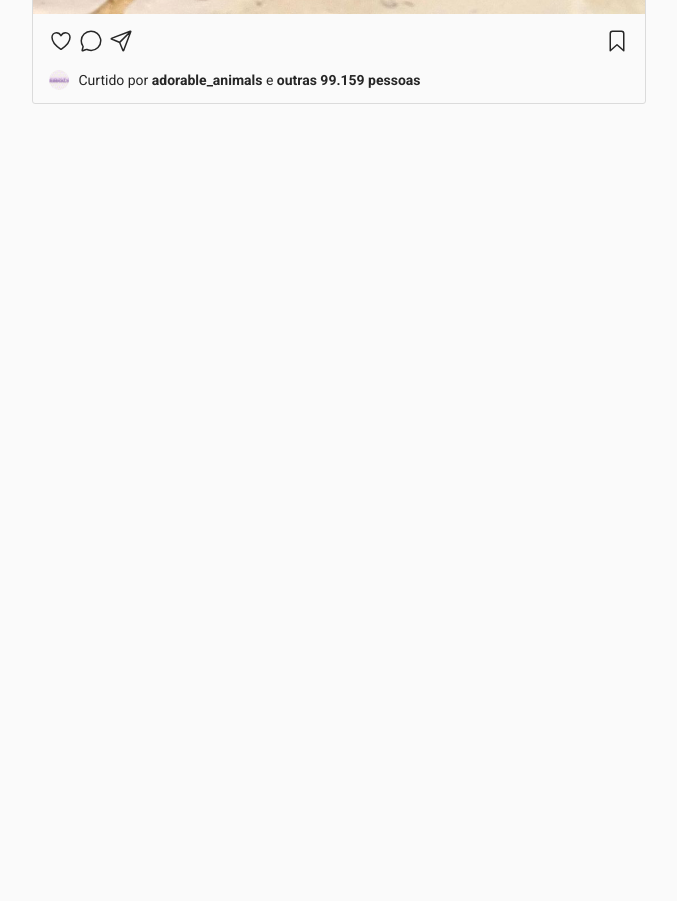
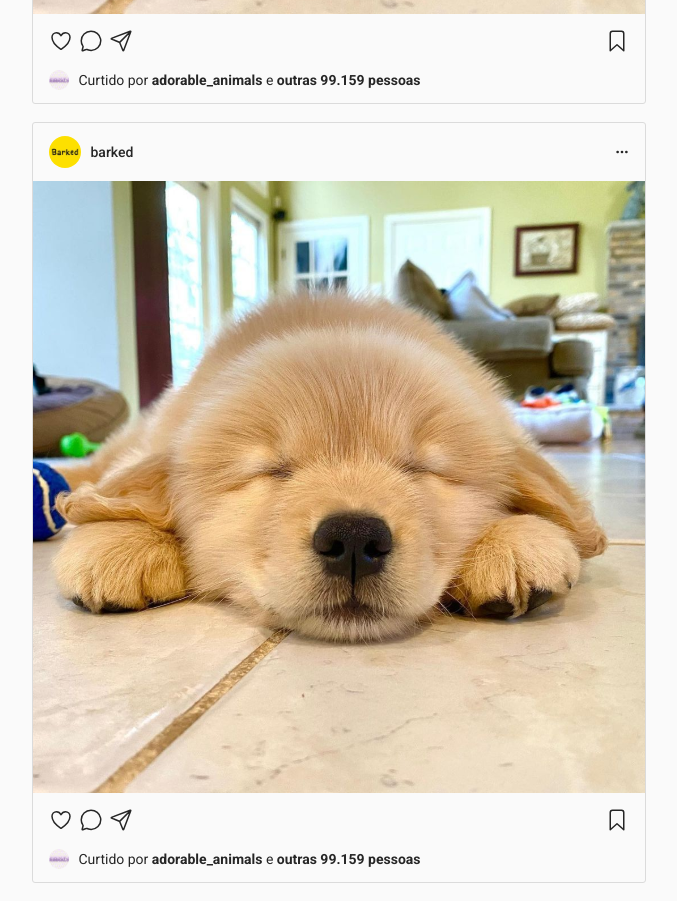
Before and after one commit to natybrum97/Instagram-React, a JavaScript app: page / in a window 1280 px wide. Shown: the part 1660-2561 px from the top of the page, without its empty margins (141-818 px from the left). Before the commit the page ends 1782 px from the top, so only its background shows below. Built offline with nearby package versions, Linux system fonts and the light colour scheme.

Commit message:
Versão com map e data-tests

```diff
--- a/src/components/Post.js
+++ b/src/components/Post.js
@@ -1,11 +1,11 @@
 export default function Post(props) {
     console.log(props);
     return (
-        <div class="post">
+        <div data-test="post" class="post">
             <div class="topo">
                 <div class="usuario">
-                    <img src={props.src1} alt={props.alt1} />
-                    {props.usuario}
+                    <img src={props.src1atributo} alt={props.alt1atributo} />
+                    {props.usuarioatributo}
                 </div>
                 <div class="acoes">
                     <ion-icon name="ellipsis-horizontal"></ion-icon>
@@ -13,25 +13,25 @@ export default function Post(props) {
             </div>
 
             <div class="conteudo">
-                <img src={props.src2} alt={props.alt2} />
+                <img data-test="post-image" src={props.src2atributo} alt={props.alt2atributo} />
             </div>
 
             <div class="fundo">
                 <div class="acoes">
                     <div>
-                        <ion-icon name="heart-outline"></ion-icon>
+                        <ion-icon data-test="like-post" name="heart-outline"></ion-icon>
                         <ion-icon name="chatbubble-outline"></ion-icon>
                         <ion-icon name="paper-plane-outline"></ion-icon>
                     </div>
                     <div>
-                        <ion-icon name="bookmark-outline"></ion-icon>
+                        <ion-icon data-test="save-post" name="bookmark-outline"></ion-icon>
                     </div>
                 </div>
 
                 <div class="curtidas">
-                    <img src={props.src3} alt={props.alt3} />
+                    <img src={props.src3atributo} alt={props.alt3atributo} />
                     <div class="texto">
-                        Curtido por <strong>{props.usercurtida}</strong> e <strong>{props.numerocurtidas}</strong>
+                        Curtido por <strong>{props.usercurtidaatributo}</strong> e <strong data-test="likes-number">outras {props.numerocurtidasatributo} pessoas</strong>
                     </div>
                 </div>
             </div>
--- a/src/components/Posts.js
+++ b/src/components/Posts.js
@@ -1,10 +1,16 @@
 import Post from "./Post"
 export default function Posts() {
+
+    const arraypost = [
+        { src1: 'assets/img/meowed.svg', alt1: 'meowed', usuario: 'meowed', src2: 'assets/img/gato-telefone.svg', alt2: 'gato-telefone', src3: 'assets/img/respondeai.svg', alt3: 'respondeai', usercurtida: 'respondeai', numerocurtidas: '101.523' },
+        { src1: 'assets/img/barked.svg', alt1: 'barked', usuario: 'barked', src2: 'assets/img/dog.svg', alt2: 'dog', src3: 'assets/img/adorable_animals.svg', alt3: 'adorable_animals', usercurtida: 'adorable_animals', numerocurtidas: '99.159' },
+        { src1: 'assets/img/barked.svg', alt1: 'barked', usuario: 'barked', src2: 'assets/img/dog.svg', alt2: 'dog', src3: 'assets/img/adorable_animals.svg', alt3: 'adorable_animals', usercurtida: 'adorable_animals', numerocurtidas: '99.159' }
+    ]
+
     return (
         <div class="posts">
 
-            <Post src1='assets/img/meowed.svg' alt1='meowed' usuario='meowed' src2='assets/img/gato-telefone.svg' alt2='gato-telefone' src3='assets/img/respondeai.svg' alt3='respondeai' usercurtida='respondeai' numerocurtidas='outras 101.523 pessoas' />
-            <Post src1='assets/img/barked.svg' alt1='barked' usuario='barked' src2='assets/img/dog.svg' alt2='dog' src3='assets/img/adorable_animals.svg' alt3='adorable_animals' usercurtida='adorable_animals' numerocurtidas='outras 99.159 pessoas' />
+            {arraypost.map(post => <Post src1atributo={post.src1} alt1atributo={post.alt1} usuarioatributo={post.usuario} src2atributo={post.src2} alt2atributo={post.alt2} src3atributo={post.src3} alt3atributo={post.alt3} usercurtidaatributo={post.usercurtida} numerocurtidasatributo={post.numerocurtidas} />)}
 
         </div>
     )
--- a/src/components/Stories.js
+++ b/src/components/Stories.js
@@ -1,17 +1,21 @@
 import Story from "./Story"
 export default function Stories() {
+
+    const arraystory = [
+        { src: 'assets/img/9gag.svg', alt: '9gag', usuario: '9gag' },
+        { src: 'assets/img/meowed.svg', alt: 'meowed', usuario: 'meowed' },
+        { src: 'assets/img/barked.svg', alt: 'barked', usuario: 'barked' },
+        { src: 'assets/img/nathanwpylestrangeplanet.svg', alt: 'nathanwpylestrangeplanet', usuario: 'nathanwpylestrangeplanet' },
+        { src: 'assets/img/wawawicomics.svg', alt: 'wawawicomics', usuario: 'wawawicomics' },
+        { src: 'assets/img/respondeai.svg', alt: 'respondeai', usuario: 'respondeai' },
+        { src: 'assets/img/filomoderna.svg', alt: 'filomoderna', usuario: 'filomoderna' },
+        { src: 'assets/img/memeriagourmet.svg', alt: 'memeriagourmet', usuario: 'memeriagourmet' }
+    ]
+
     return (
         <div class="stories">
 
-            <Story src='assets/img/9gag.svg' alt='9gag' usuario='9gag' />
-            <Story src='assets/img/meowed.svg' alt='meowed' usuario='meowed' />
-            <Story src='assets/img/barked.svg' alt='barked' usuario='barked' />
-            <Story src='assets/img/nathanwpylestrangeplanet.svg' alt='nathanwpylestrangeplanet' usuario='nathanwpylestrangeplanet' />
-            <Story src='assets/img/wawawicomics.svg' alt='wawawicomics' usuario='wawawicomics' />
-            <Story src='assets/img/respondeai.svg' alt='respondeai' usuario='respondeai' />
-            <Story src='assets/img/filomoderna.svg' alt='filomoderna' usuario='filomoderna' />
-            <Story src='assets/img/memeriagourmet.svg' alt='memeriagourmet' usuario='memeriagourmet' />
-
+            {arraystory.map(story => <Story srcatributo={story.src} altatributo={story.alt} usuarioatributo={story.usuario} />)}
 
             <div class="setinha">
                 <ion-icon name="chevron-forward-circle"></ion-icon>
--- a/src/components/Story.js
+++ b/src/components/Story.js
@@ -3,10 +3,10 @@ export default function Story(props) {
     return (
         <div class="story">
             <div class="imagem">
-                <img src={props.src} alt={props.alt} />
+                <img src={props.srcatributo} alt={props.altatributo} />
             </div>
             <div class="usuario">
-                {props.usuario}
+                {props.usuarioatributo}
             </div>
         </div>
     );
--- a/src/components/Suggestion.js
+++ b/src/components/Suggestion.js
@@ -3,10 +3,10 @@ export default function Suggestion(props) {
     return (
         <div class="sugestao">
                 <div class="usuario">
-                    <img src={props.src} alt={props.alt} />
+                    <img src={props.srcatributo} alt={props.altatributo} />
                     <div class="texto">
-                        <div class="nome">{props.nome}</div>
-                        <div class="razao">{props.segueounao}</div>
+                        <div class="nome">{props.nomeatributo}</div>
+                        <div class="razao">{props.segueounaoatributo}</div>
                     </div>
                 </div>
 
--- a/src/components/Suggestions.js
+++ b/src/components/Suggestions.js
@@ -1,5 +1,12 @@
 import Suggestion from "./Suggestion"
 export default function Suggestions() {
+    const arraysuggestion = [
+        {src:'assets/img/bad.vibes.memes.svg', alt:'bad.vibes.memes.svg', nome:'bad.vibes.memes.svg', segueounao:'Segue você'},
+        {src:'assets/img/chibirdart.svg', alt:'chibirdart', nome:'chibirdart', segueounao:'Segue você'},
+        {src:'assets/img/razoesparaacreditar.svg', alt:'razoesparaacreditar', nome:'razoesparaacreditar', segueounao:'Novo no Instagram'},
+        {src:'assets/img/adorable_animals.svg', alt:'adorable_animals', nome:'adorable_animals', segueounao:'Segue você'},
+        {src:'assets/img/smallcutecats.svg', alt:'smallcutecats', nome:'smallcutecats', segueounao:'Segue você'}
+    ]
     return (
         <div class="sugestoes">
 
@@ -8,11 +15,7 @@ export default function Suggestions() {
                 <div class="ver">Ver tudo</div>
             </div>
 
-            <Suggestion src='assets/img/bad.vibes.memes.svg' alt='bad.vibes.memes.svg' nome='bad.vibes.memes.svg' segueounao='Segue você' />
-            <Suggestion src='assets/img/chibirdart.svg' alt='chibirdart' nome='chibirdart' segueounao='Segue você' />
-            <Suggestion src='assets/img/razoesparaacreditar.svg' alt='razoesparaacreditar' nome='razoesparaacreditar' segueounao='Novo no Instagram' />
-            <Suggestion src='assets/img/adorable_animals.svg' alt='adorable_animals' nome='adorable_animals' segueounao='Segue você' />
-            <Suggestion src='assets/img/smallcutecats.svg' alt='smallcutecats' nome='smallcutecats' segueounao='Segue você' />
+            {arraysuggestion.map(suggestion => <Suggestion srcatributo={suggestion.src} altatributo={suggestion.alt} nomeatributo={suggestion.nome} segueounaoatributo={suggestion.segueounao} />)}
 
         </div>
 
--- a/src/components/User.js
+++ b/src/components/User.js
@@ -2,11 +2,11 @@ export default function User() {
     return (
 
         <div class="usuario">
-            <img src="assets/img/catanacomics.svg" alt="imagem de perfil" />
+            <img data-test="profile-image" src="assets/img/catanacomics.svg" alt="imagem de perfil" />
             <div class="texto">
                 <span>
-                    <strong>catanacomics</strong>
-                    <ion-icon name="pencil"></ion-icon>
+                    <strong data-test="name">catanacomics</strong>
+                    <ion-icon data-test="edit-name" name="pencil"></ion-icon>
                 </span>
             </div>
         </div>
```
